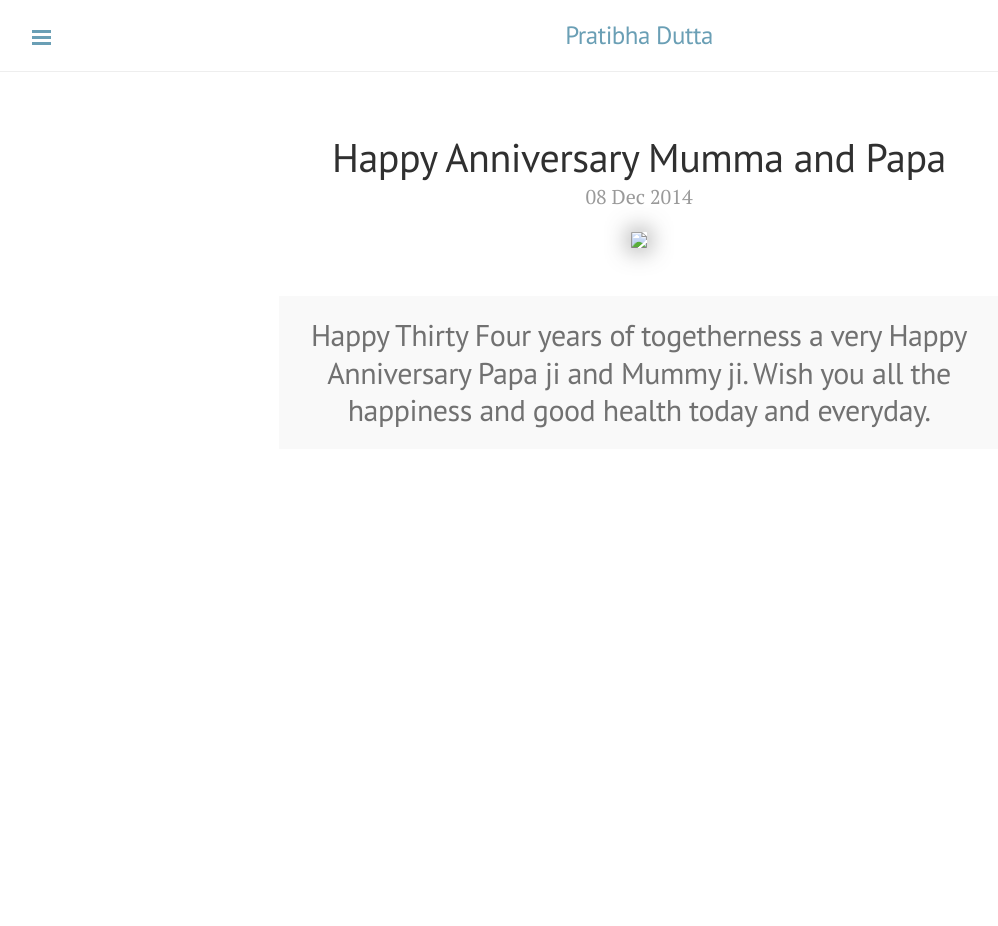
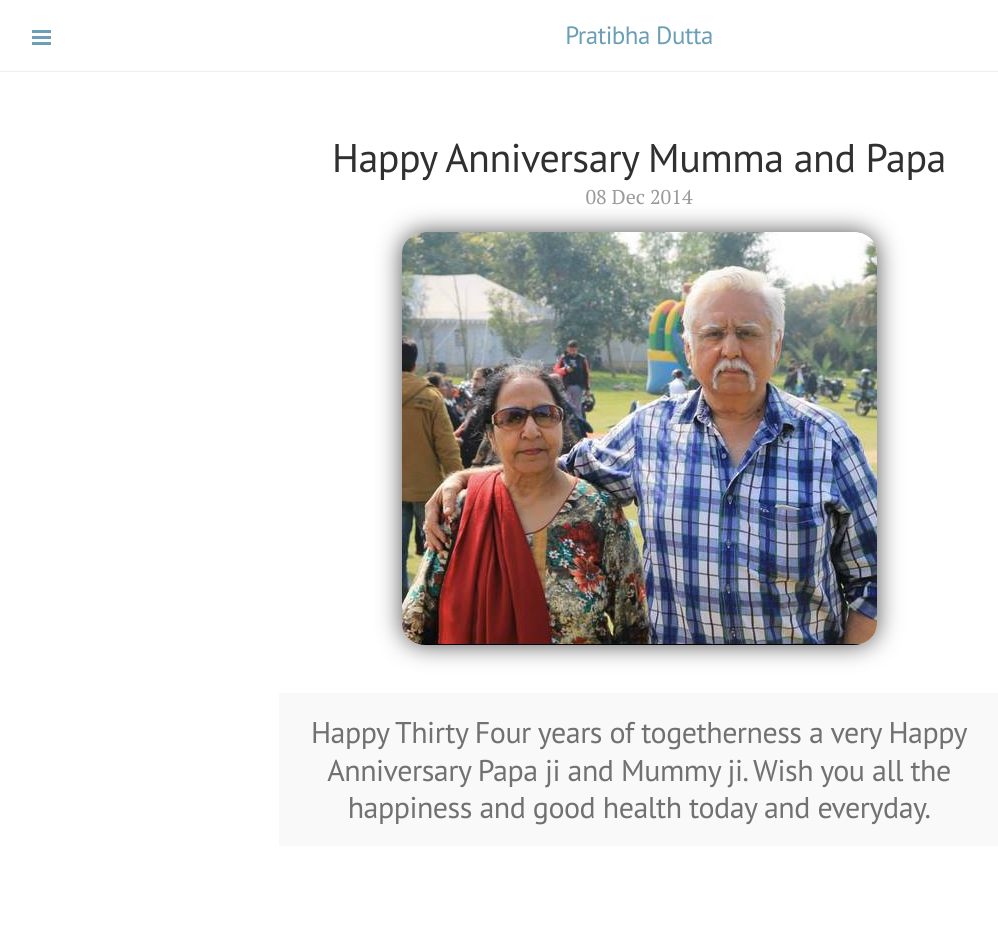
Before and after one commit to ishankapoor/pratibhadutta, a Jekyll site: the page built from _posts/2014-12-08-happy-anniversary.md, in a window 1280 px wide. Shown: the whole page, without its empty margins (1-999 px from the left). Built offline with Jekyll 4.4.1, drawn with Linux system fonts in a browser that asks for light colours; before the commit the page ends 900 px from its top, so only the background shows below that.

Commit message:
correcting slashes
correcting slashes

```diff
--- a/_posts/2014-12-08-happy-anniversary.md
+++ b/_posts/2014-12-08-happy-anniversary.md
@@ -4,5 +4,5 @@ title: Happy Anniversary Mumma and Papa
 ---
 
 
-<img src="{{site.baseurl}}img/mumma-papa.jpg" class="announcement-image">
+<img src="{{ site.url }}/img/mumma-papa.jpg" class="announcement-image">
 <h2 class="message">Happy Thirty Four years of togetherness a very Happy Anniversary Papa ji and Mummy ji. Wish you all the happiness and good health today and everyday.</h2>
```
